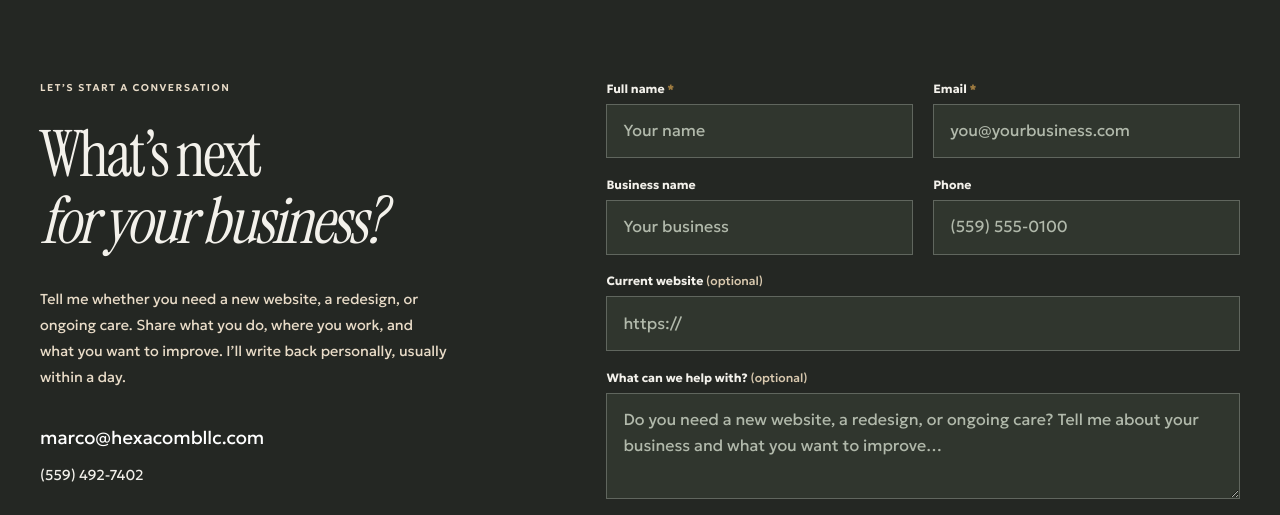
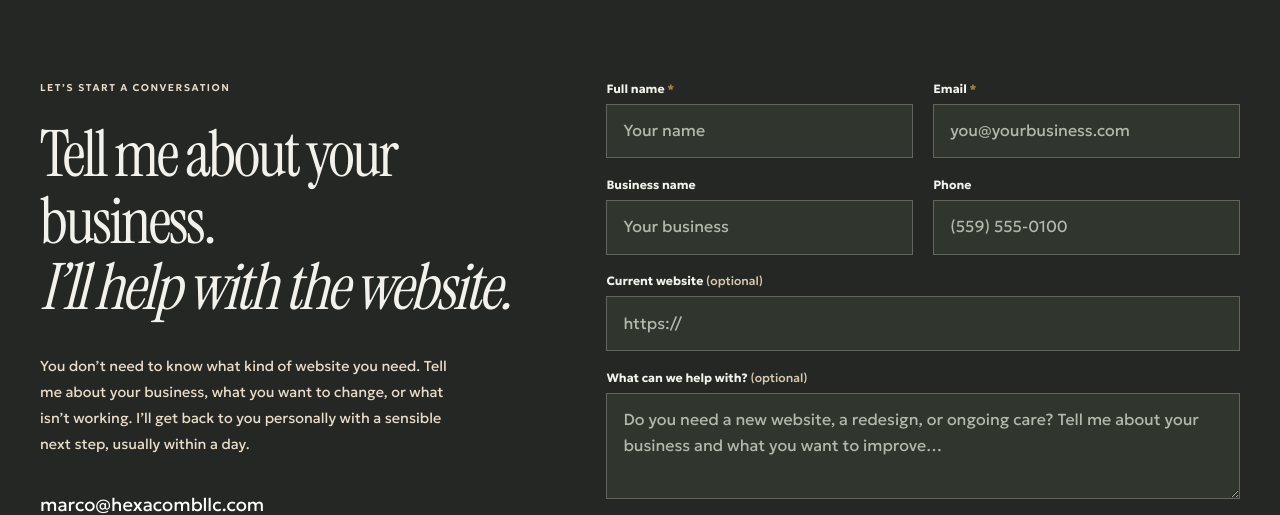
Before and after one commit to mxrcochxvez/hexacombllc, a Next.js app: page / in a window 1280 px wide. Shown: the part 6980-7495 px from the top of the page. Built offline with nearby package versions, Linux system fonts and the light colour scheme; no server answers.

Commit message:
Improve small-business conversion messaging in src/components/AgencyContact.tsx

```diff
--- a/src/components/AgencyContact.tsx
+++ b/src/components/AgencyContact.tsx
@@ -14,14 +14,15 @@ export default function AgencyContact({
         <div>
           <p className="premium-eyebrow">LET’S START A CONVERSATION</p>
           <h2 id="contact-heading">
-            What’s next
+            Tell me about your business.
             <br />
-            <em>for your business?</em>
+            <em>I’ll help with the website.</em>
           </h2>
           <p>
-            Tell me whether you need a new website, a redesign, or ongoing care.
-            Share what you do, where you work, and what you want to improve.
-            I’ll write back personally, usually within a day.
+            You don’t need to know what kind of website you need. Tell me
+            about your business, what you want to change, or what isn’t working.
+            I’ll get back to you personally with a sensible next step, usually
+            within a day.
           </p>
           <div className="premium-contact-links">
             <a href="mailto:marco@hexacombllc.com">marco@hexacombllc.com</a>
```
